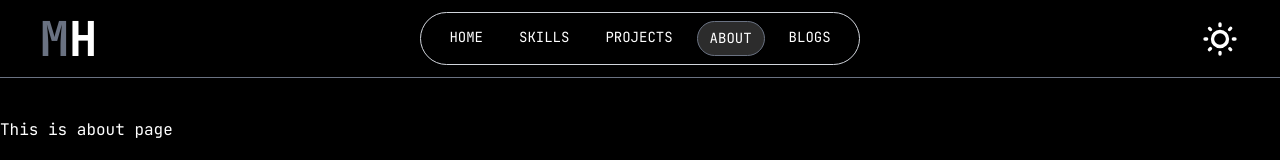
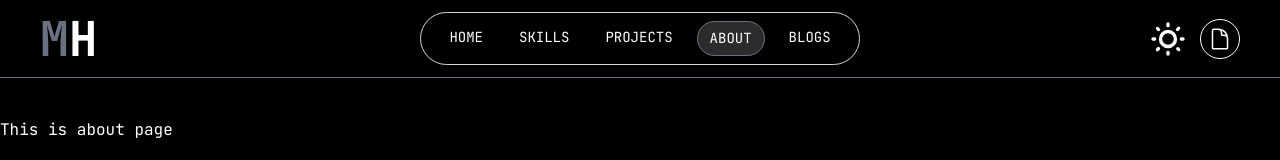
Before and after one commit to codeHasib/my-portfolio-final, a Next.js app: page /about in a window 1280 px wide. Shown: the top 160 px of the page. Built offline with nearby package versions, Linux system fonts and the light colour scheme.

Commit message:
add resume download button

```diff
--- a/package.json
+++ b/package.json
@@ -9,6 +9,7 @@
     "lint": "eslint"
   },
   "dependencies": {
+    "@heroicons/react": "^2.2.0",
     "daisyui": "^5.5.19",
     "motion": "^12.38.0",
     "next": "16.2.3",
--- a/src/components/NavBar.jsx
+++ b/src/components/NavBar.jsx
@@ -4,6 +4,7 @@ import Link from "next/link";
 import { usePathname } from "next/navigation";
 import ThemeToggle from "./ThemeToggle";
 import { ThemeProvider, useTheme } from "@/Context/ThemeContext";
+import ResumeButton from "./ResumeButton";
 
 const NavBar = () => {
   const pathName = usePathname();
@@ -118,6 +119,7 @@ const NavBar = () => {
       </div>
       <div className="navbar-end">
         <ThemeToggle></ThemeToggle>
+        <ResumeButton></ResumeButton>
       </div>
     </div>
   );
--- /dev/null
+++ b/src/components/ResumeButton.jsx
@@ -0,0 +1,27 @@
+const ResumeButton = () => {
+  return (
+    <a
+      href={"/Hasib_Premium_Resume.pdf"}
+      download={"/Hasib_Premium_Resume.pdf"}
+      className="h-7 w-7 lg:h-10 lg:w-10 md:h-10 md:w-10 rounded-full border flex justify-center items-center ml-3"
+      title="Download Resume"
+    >
+      <svg
+        xmlns="http://www.w3.org/2000/svg"
+        fill="none"
+        viewBox="0 0 24 24"
+        strokeWidth={1.5}
+        stroke="currentColor"
+        className="size-4 md:size-6 lg:size-6"
+      >
+        <path
+          strokeLinecap="round"
+          strokeLinejoin="round"
+          d="M19.5 14.25v-2.625a3.375 3.375 0 0 0-3.375-3.375h-1.5A1.125 1.125 0 0 1 13.5 7.125v-1.5a3.375 3.375 0 0 0-3.375-3.375H8.25m2.25 0H5.625c-.621 0-1.125.504-1.125 1.125v17.25c0 .621.504 1.125 1.125 1.125h12.75c.621 0 1.125-.504 1.125-1.125V11.25a9 9 0 0 0-9-9Z"
+        />
+      </svg>
+    </a>
+  );
+};
+
+export default ResumeButton;
--- a/src/components/ThemeToggle.jsx
+++ b/src/components/ThemeToggle.jsx
@@ -36,7 +36,7 @@ export default function ThemeToggler() {
     <button onClick={toggleTheme}>
       {theme === "dark" ? (
         <svg
-          className={"h-10 w-10 fill-current"}
+          className={"h-7 w-7 lg:h-10 lg:w-10 md:h-10 md:w-10 fill-current"}
           xmlns="http://www.w3.org/2000/svg"
           viewBox="0 0 24 24"
         >
@@ -44,7 +44,7 @@ export default function ThemeToggler() {
         </svg>
       ) : (
         <svg
-          className={"h-10 w-10 fill-current"}
+          className={"h-7 w-7 lg:h-10 lg:w-10 md:h-10 md:w-10 fill-current"}
           xmlns="http://www.w3.org/2000/svg"
           viewBox="0 0 24 24"
         >
```
Also changed, not shown: 2 other files (tests, documents, lock files or other folders).
